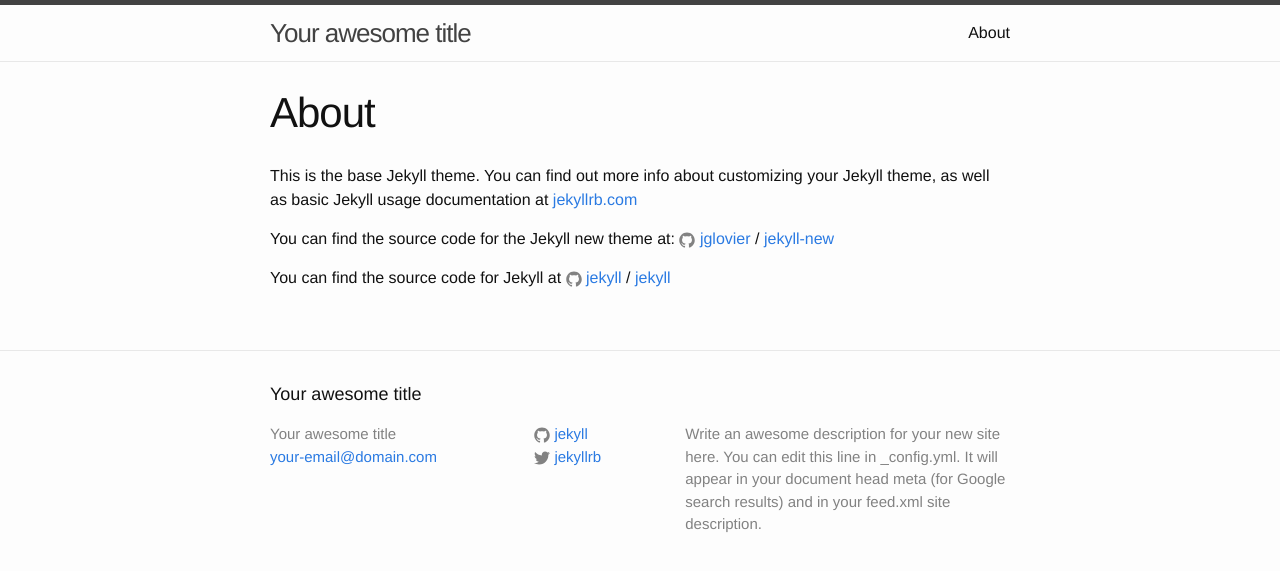
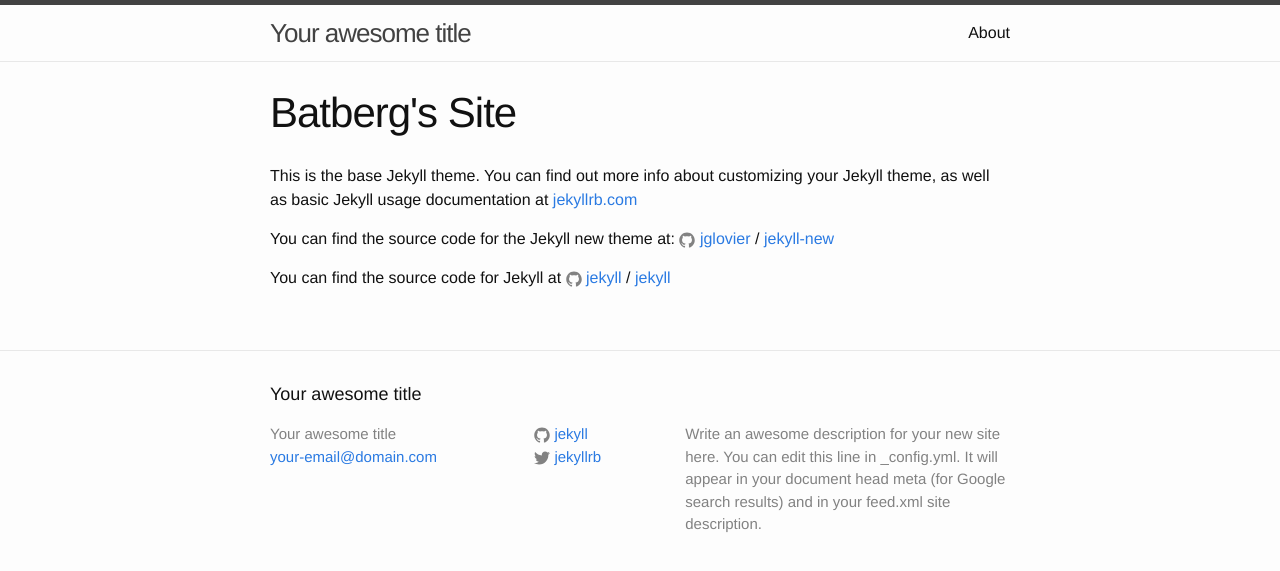
Before and after one commit to batberg/personal-website, a Jekyll site: the page built from about.md, in a window 1280 px wide. Shown: the top 571 px of the page. Built offline with Jekyll 4.4.1, drawn with Linux system fonts in a browser that asks for light colours.

Commit message:
Update page.html

```diff
--- a/_layouts/page.html
+++ b/_layouts/page.html
@@ -4,7 +4,7 @@ layout: default
 <article class="post">
 
   <header class="post-header">
-    <h1 class="post-title">{{ page.title }}</h1>
+    <h1 class="post-title">Batberg's Site</h1>
   </header>
 
   <div class="post-content">
```
